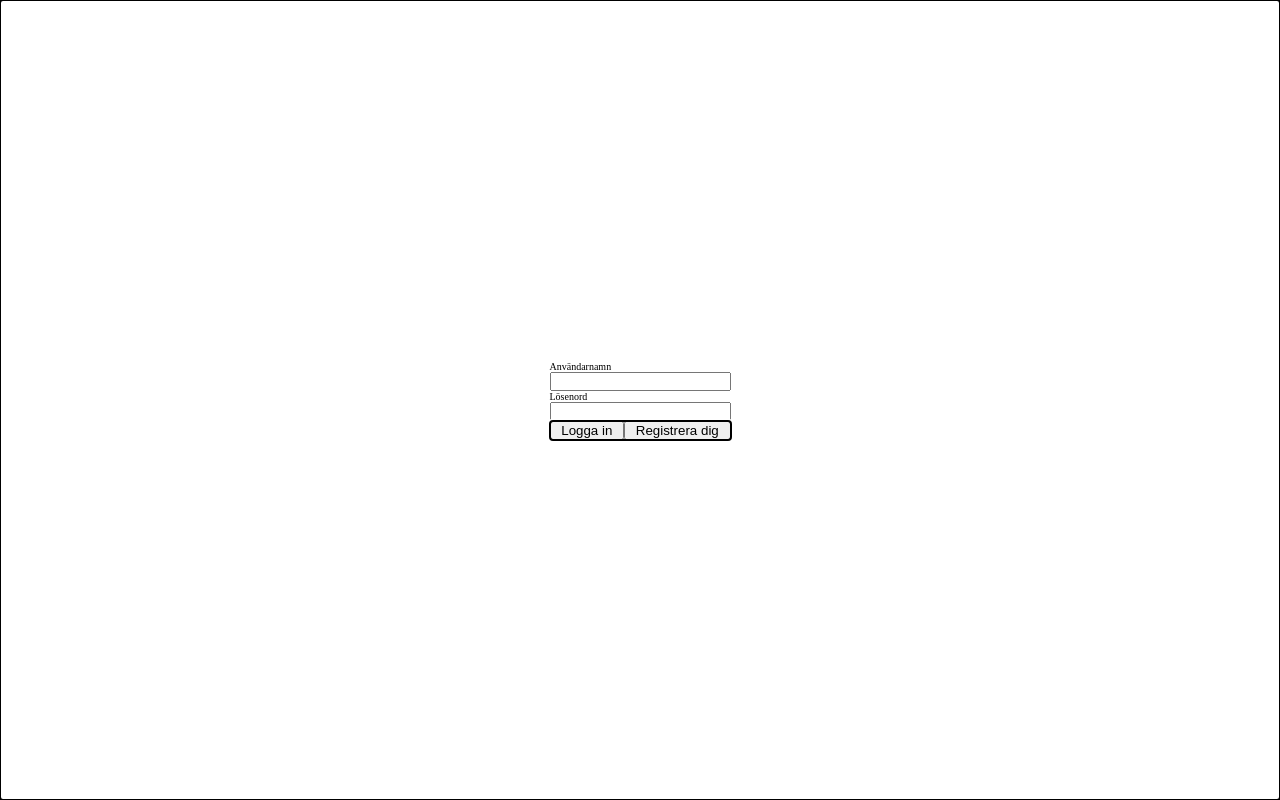
After one commit to FredriikLarsson/blog-cms, a PHP site: page /login.php in a window 1280 px wide. The commit adds this page. Run offline with PHP 8.4, Linux system fonts and the light colour scheme.

Commit message:
Added some comments, html and css for login page

```diff
--- a/blog.php
+++ b/blog.php
@@ -14,9 +14,6 @@
         <!-- Content for component header, navmenu and sidebar -->
         <?php
             $headerTitle = 'Blogg titel';
-            $menuLink1 = 'Om mig';
-            $menuLink2 = 'Hjälp';
-            $menuLink3 = 'Kontakta mig';
             $navButton1 = 'Visa alla';
             $navButton2 = 'Design';
             $navButton3 = 'Systemutveckling';
--- a/components/nav-menu.php
+++ b/components/nav-menu.php
@@ -1,3 +1,4 @@
+<!-- Main navigation menu -->
 <nav class="nav-menu" id="nav-menu">
     <?php
         echo '<button type="button" class="nav-button" id="nav-button-1">' . $navButton1 . '</button>';
--- a/index.php
+++ b/index.php
@@ -17,8 +17,6 @@
             $navButton1 = 'Senaste inlägg';
             $navButton2 = 'Nya bloggare';
             $navButton3 = '';
-            $menuLink1 = 'Logga in/Registrera';
-            $menuLink2 = 'Hjälp';
             require_once('components/header.php');
         ?>
         <ul class="list-news" id="list-news-bloggers">
--- a/js/blog.js
+++ b/js/blog.js
@@ -7,14 +7,15 @@ const navButton3 = document.getElementById('nav-button-3'); //Button 3 in main n
 buttonMenu.addEventListener('click', openNav);
 buttonMenuClose.addEventListener('click', closeNav);
 window.addEventListener('load', function() {
-    menuLink3.style.display = 'block';
     navButton3.style.display = 'inline-block';
 })
 
+//View the sidebar menu by sliding it out from the side.
 function openNav() {
     sideBar.style.width = '200px';
 }
 
+//Hide the sidebar menu
 function closeNav() {
     sideBar.style.width = '0';
 }
--- /dev/null
+++ b/login.php
@@ -0,0 +1,29 @@
+<!DOCTYPE html>
+<html lang="en">
+
+<head>
+    <meta charset="UTF-8">
+    <meta http-equiv="X-UA-Compatible" content="IE=edge">
+    <meta name="viewport" content="width=device-width, initial-scale=1.0">
+    <link rel="stylesheet" href="style/login.css">
+    <title>Logga in/Registrera</title>
+</head>
+
+<body>
+    <main class="container-main">
+        <form action="admin.php" class="form">
+            <div class="container-input-textfields">
+                <label for="input-textfield-username">Användarnamn</label>
+                <input type="text" class="input-textfield" id="input-textfield-username">
+                <label for="input-textfield-username">Lösenord</label>
+                <input type="text" class="input-textfield" id="input-textfield-username">
+                <div class="container-buttons">
+                    <button value="login" id="button-login" class="button">Logga in</button>
+                    <button value="register" id="button-register" class="button">Registrera dig</button>
+                </div>
+            </div>
+        </form>
+    </main>
+</body>
+
+</html>
--- /dev/null
+++ b/style/login.css
@@ -0,0 +1,35 @@
+* {
+    padding: 0;
+    margin: 0;
+}
+
+html {
+    font-size: 10px;
+}
+
+body {
+    min-height: 100vh;
+}
+
+.container-main {
+    display: flex;
+    min-height: 100vh;
+    justify-content: center;
+    outline: auto;
+}
+
+.container-input-textfields {
+    display: flex;
+    flex-direction: column;
+    height: 100%;
+    justify-content: center;
+}
+
+.container-buttons {
+    display: flex;
+    outline: auto;
+}
+
+.button {
+    flex-grow: 1;
+}
```
Also changed, not shown: admin.php (added, +12 -0 lines), components/sidebar.php (+4 -3 lines), js/index.js (+13 -9 lines), post.php (+6 -3 lines).
